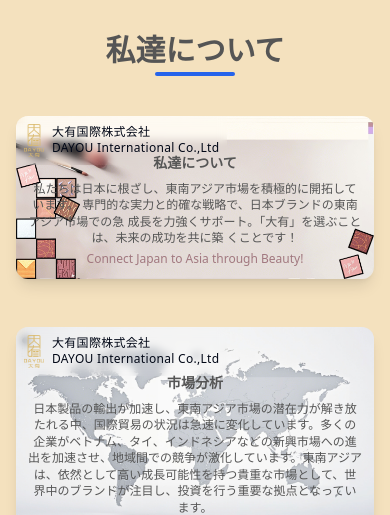
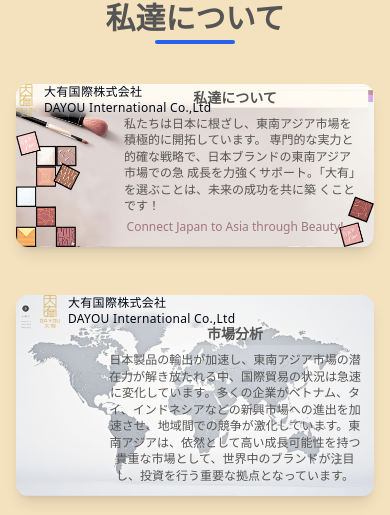
Before and after one commit to wangxinyang/dayou-site, a Next.js app: page / in a window 390 px wide. Shown: the part 345-860 px from the top of the page. Built offline with nearby package versions, Linux system fonts and the light colour scheme.

Commit message:
fix: about_us styles

```diff
--- a/src/components/sections/about_us.tsx
+++ b/src/components/sections/about_us.tsx
@@ -15,7 +15,7 @@
   const plugin = useRef(AutoScroll({ speed: 1, stopOnInteraction: true }));
 
   return (
-    <section id="aboutus" className="w-full py-16">
+    <section id="aboutus" className="w-full py-8">
       <motion.div
         initial={{ opacity: 0, y: 20 }}
         whileInView={{ opacity: 1, y: 0 }}
@@ -33,23 +33,23 @@
             src="/assets/aboutus.jpg"
             alt="About Us"
             width={1248}
-            height={572}
+            height={600}
             className="w-full h-auto object-cover"
           />
-          <div className="absolute top-0 left-0 p-2 sm:p-3 rounded-br-lg backdrop-blur-sm">
+          <div className="absolute top-0 left-0 lg:p-2 sm:p-3 rounded-br-lg backdrop-blur-sm">
             <SubLogo />
           </div>
-          <div className="absolute bottom-0 sm:top-1/2 sm:-translate-y-1/2 right-0 sm:right-[15%] max-w-full sm:max-w-md p-3 sm:p-6 sm:rounded-lg">
-            <h3 className="text-sm sm:text-2xl lg:text-3xl font-bold mb-2 sm:mb-4 text-[#555555] font-sans text-center sm:text-left">
+          <div className="absolute bottom-0 left-20 sm:left-auto sm:top-1/2 sm:-translate-y-1/2 right-0 sm:right-[15%] max-w-[85%] sm:max-w-md p-3 sm:p-6 sm:rounded-lg">
+            <h3 className="text-sm lg:text-3xl font-bold mb-2 sm:mb-4 text-[#555555] font-sans text-center sm:text-left">
               私達について
             </h3>
-            <p className="text-xs sm:text-sm lg:text-lg leading-snug sm:leading-relaxed font-sans text-[#555555] text-center sm:text-left">
+            <p className="text-xs lg:text-lg leading-snug sm:leading-relaxed font-sans text-[#555555] lg:text-center text-left pl-4">
               私たちは日本に根ざし、東南アジア市場を積極的に開拓しています。
               専門的な実力と的確な戦略で、日本ブランドの東南アジア市場での急
               成長を力強くサポート。「大有」を選ぶことは、未来の成功を共に築
               くことです！
             </p>
-            <p className="text-xs sm:text-sm lg:text-lg leading-snug sm:leading-relaxed font-sans text-[#a1787f] mt-1 text-center sm:text-left">
+            <p className="text-xs lg:text-lg leading-snug sm:leading-relaxed font-sans text-[#a1787f] mt-1 text-center sm:text-left">
               Connect Japan to Asia through Beauty!
             </p>
           </div>
@@ -63,10 +63,10 @@
             height={572}
             className="w-full h-auto object-cover"
           />
-          <div className="absolute top-0 left-0 p-2 sm:p-3 rounded-br-lg backdrop-blur-sm">
+          <div className="absolute top-0 left-6 lg:left-12 lg:p-2 sm:p-3 rounded-br-lg backdrop-blur-sm">
             <SubLogo />
           </div>
-          <div className="absolute bottom-0 sm:top-1/2 sm:-translate-y-1/2 right-0 sm:right-[15%] max-w-full sm:max-w-md p-3 sm:p-6 sm:rounded-lg">
+          <div className="absolute bottom-0 left-20 sm:left-auto sm:top-1/2 sm:-translate-y-1/2 right-0 sm:right-[15%] max-w-[85%] sm:max-w-md p-3 sm:p-6 sm:rounded-lg">
             <h3 className="text-sm sm:text-2xl lg:text-3xl font-bold mb-2 sm:mb-4 text-[#555555] font-sans text-center sm:text-left">
               市場分析
             </h3>
--- a/src/components/sections/contact.tsx
+++ b/src/components/sections/contact.tsx
@@ -6,7 +6,7 @@
 
 export const Contact = () => {
   return (
-    <section id="contact" className="w-full py-12 sm:py-16">
+    <section id="contact" className="w-full">
       <motion.div
         initial={{ opacity: 0, y: 20 }}
         whileInView={{ opacity: 1, y: 0 }}
--- a/src/components/sections/products.tsx
+++ b/src/components/sections/products.tsx
@@ -14,7 +14,7 @@
   const plugin = useRef(Autoplay({ delay: 4000, stopOnInteraction: true }));
 
   return (
-    <section id="products" className="w-full py-16">
+    <section id="products" className="w-full py-8">
       <motion.div
         initial={{ opacity: 0, y: 20 }}
         whileInView={{ opacity: 1, y: 0 }}
```
